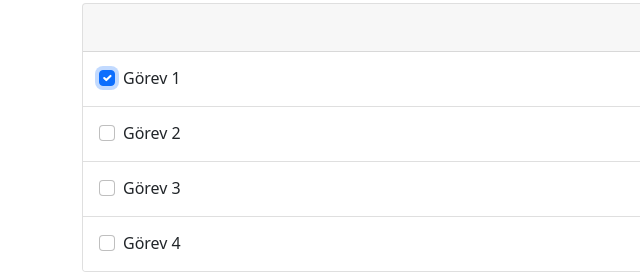
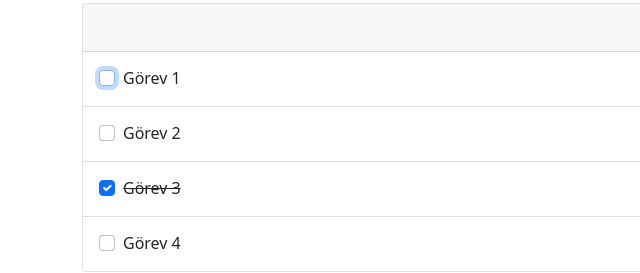
Before and after one commit to sacilingir/to-do-list, a plain HTML site: page index.html in a window 1280 px wide. Both pictures are taken after a click on the checkbox "Görev 1". Shown: the part 126-399 px from the top of the page, 0-640 px from the left. Drawn offline with nearby package versions, Linux system fonts and the light colour scheme.

Commit message:
Tamamlanan görevlerin işaretlenmesi eklendi

```diff
--- a/script.js
+++ b/script.js
@@ -1,10 +1,10 @@
 "use strict";
 
 let gorevListesi = [
-  { id: 1, gorevAdi: "Görev 1" },
-  { id: 2, gorevAdi: "Görev 2" },
-  { id: 7, gorevAdi: "Görev 3" },
-  { id: 4, gorevAdi: "Görev 4" },
+  { id: 1, gorevAdi: "Görev 1", durum: "completed" },
+  { id: 2, gorevAdi: "Görev 2", durum: "pending" },
+  { id: 7, gorevAdi: "Görev 3", durum: "completed" },
+  { id: 4, gorevAdi: "Görev 4", durum: "pending" },
 ];
 
 const taskInput = document.querySelector("#txtTaskName");
@@ -22,11 +22,18 @@ function displayTasks() {
     ul.innerHTML = "<p class='p-3 m-0'>Görev listeniz boş</p>";
   } else {
     for (let gorev of gorevListesi) {
+      let completed;
+      if (gorev.durum == "completed") {
+        completed = "checked";
+      } else {
+        completed = "";
+      }
+
       let li = `
                         <li class="task list-group-item">
                             <div class="form-check">
-                                <input type="checkbox" id="${gorev.id}" class="form-check-input">
-                                <label for="${gorev.id}" class="form-check-label">${gorev.gorevAdi}</label>
+                                <input type="checkbox" onclick="updateStatus(this)" id="${gorev.id}" class="form-check-input" ${completed}>
+                                <label for="${gorev.id}" class="form-check-label ${completed}">${gorev.gorevAdi}</label>
                             </div>
                             <div class="dropdown">
                                 <button class="btn btn-link dropdown-toggle" type="button" id="dropdownMenuButton1" data-bs-toggle="dropdown" aria-expanded="false">
@@ -103,3 +110,21 @@ btnClear.addEventListener("click", function () {
   gorevListesi.splice(0, gorevListesi.length);
   displayTasks();
 });
+
+function updateStatus(selectedTask){
+    let label=selectedTask.parentElement.lastElementChild;
+    let durum;
+    if(selectedTask.checked){
+        label.classList.add("checked")
+        durum="completed"
+    }else{
+        label.classList.remove("checked")
+        durum="pending"
+    }
+    for(let gorev of gorevListesi){
+        if(gorev.id==selectedTask.id){
+            gorev.durum=durum;
+        }
+    }
+
+}
--- a/style.css
+++ b/style.css
@@ -7,3 +7,6 @@
   align-items: center;
   justify-content: space-between;
 }
+.task label.checked{
+    text-decoration: line-through;
+}
```
